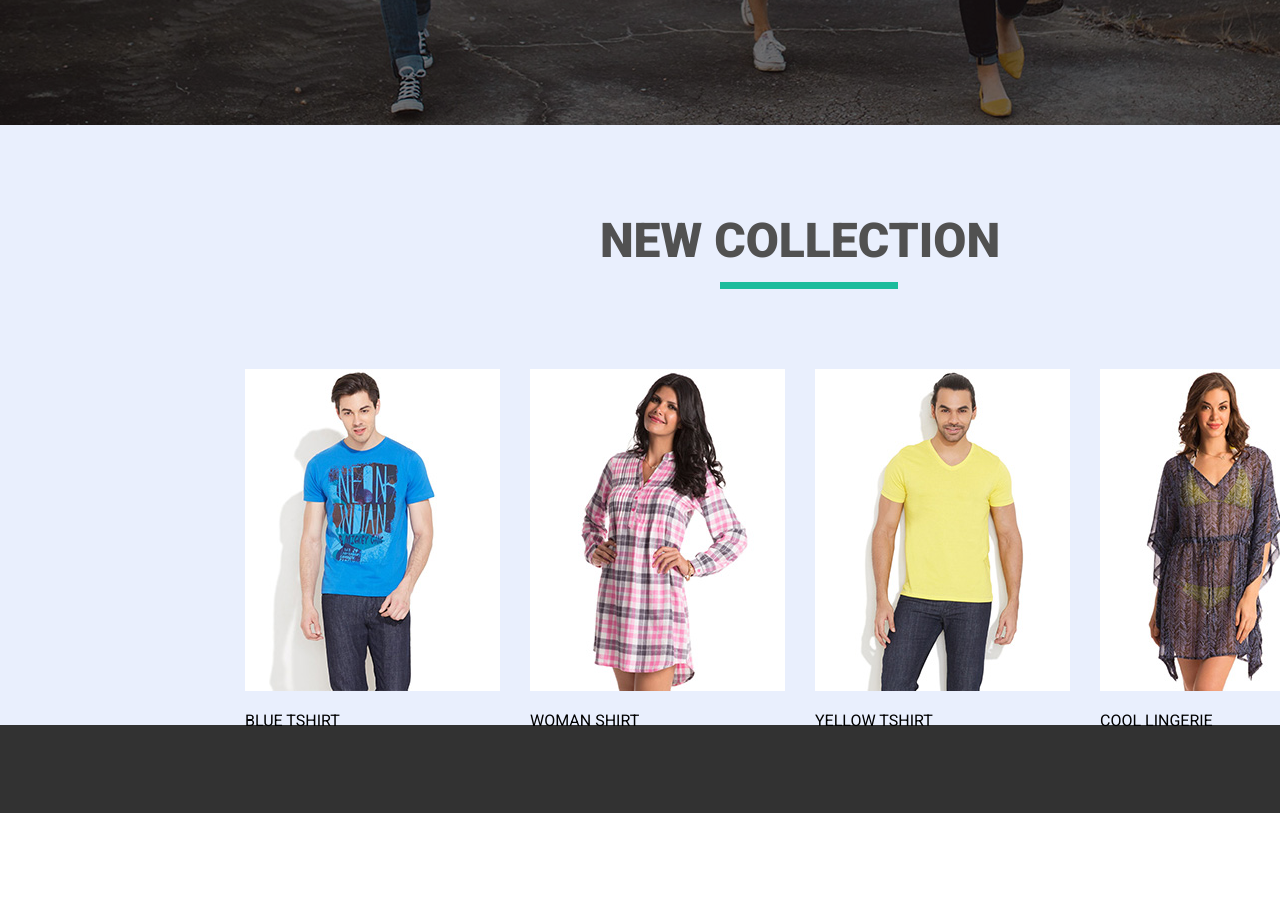
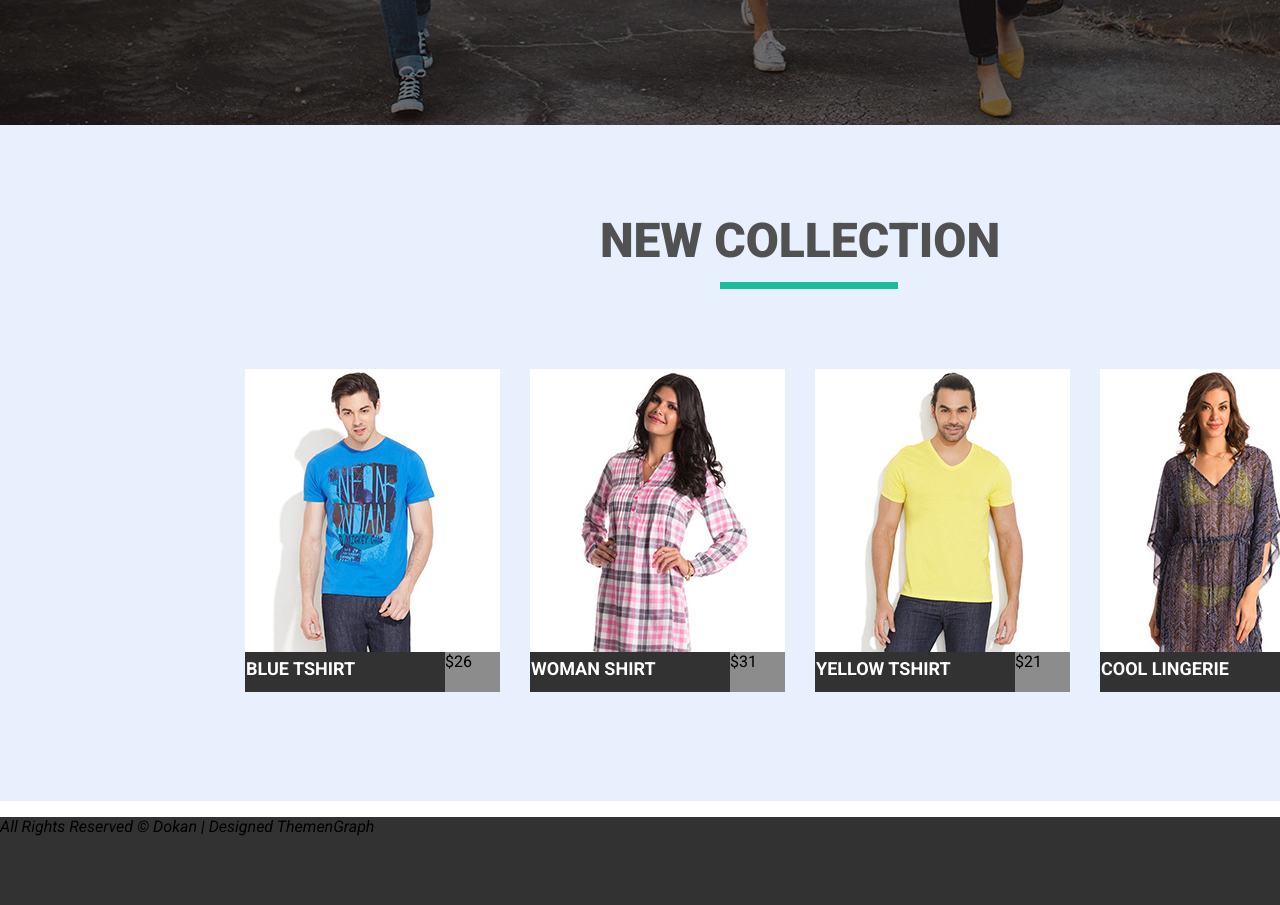
Before and after one commit to smdeile/goit-fe-course, a plain HTML site: page module-5/index.html in a window 1280 px wide. Shown: the part 620-1525 px from the top of the page. Before the commit the page ends 1433 px from the top, so only its background shows below. Drawn offline with nearby package versions, Linux system fonts and the light colour scheme.

Commit message:
bottom absolut work

```diff
--- a/module-5/css/styles.css
+++ b/module-5/css/styles.css
@@ -196,10 +196,10 @@ color: #ffffff;
 /* 2 block of main */
 
 .bottom-box {
-  background-image: url(/img/background.jpg);
+  background-color: #e9f0fd;
   position: relative;
   width: 1600px;
-  height: 600px;
+  height: 676px;
 
 }
 
@@ -229,11 +229,46 @@ color: #ffffff;
   padding: 0;
   margin-left: 245px;
   margin-bottom: 100px;
+  position: relative;
 }
-
+.item-list li {
+  position: relative;
+  width: 255px;
+  height: 323px;
+}
 .products {
   list-style: none;
   float: left;
+  /* position: relative; */
+}
+.products-signature {
+  position: absolute;
+
+  bottom: 0px;
+
+}
+.products a {
+  padding: 1px;
+  float: left;
+  bottom: 0px;
+  display: inline-block;
+  background-color: #323232;
+  color: #ffffff;
+  font-family: roboto;
+  font-size: 18px;
+  line-height: 32px;
+  font-weight: 700;
+  text-decoration: none;
+  width: 200px;
+  height: 40px;
+}
+.products p {
+  float: right;
+  display: inline-block;
+  background-color: #8c8c8c;
+  width: 55px;
+  height: 40px;
+  margin: 0;
 }
 
 .products:not(:last-child) {
@@ -244,13 +279,20 @@ footer {
   width:auto;
 }
 
-.last-block {
+/* .last-block {
   background-color: #323232;
   width: 1600px;
   height: 88px;
 
+} */
+.last-block {
+  background-image: url(/img/bottom-footer.jpg);
+  background-repeat: no-repeat;
+  background-position: center;
+  background-size: cover;
+  width: 1600px;
+  height: 88px;
 }
-
 
 .clearfix::after {
   content: "";
--- a/module-5/index.html
+++ b/module-5/index.html
@@ -57,27 +57,47 @@
       <section class="bottom-box container">
         <h3 class="bottom-box-hedder">NEW COLLECTION</h3>
         <ul class="clearfix item-list">
-          <li class="products">
-            <img src="./img/1man.jpg" alt="man in blue tshirt" class="products-photo">
-            <p class="products-name">BLUE TSHIRT</p>
+          <li class="clearfix products">
+              <img src="img/1man.jpg" alt="man in blue tshirt" class="products-photo">
+              <div class="products-signature clearfix">
+
+                 <a href="#">BLUE TSHIRT</a>
+                 <p class="products-price">$26</p>
+              </div>
           </li>
-          <li class="products">
-            <img src="./img/1woman.jpg" alt="woman in pink dress" class="products-photo">
-            <p class="products-name">WOMAN SHIRT</p>
+          <li class="clearfix products">
+              <img src="img/1woman.jpg" alt="woman in pink dress" class="products-photo">
+              <div class="products-signature clearfix">
+
+                 <a href="#">WOMAN SHIRT</a>
+                 <p class="products-price">$31</p>
+               </div>
           </li>
-          <li class="products">
-            <img src="./img/2man.jpg" alt="man in yellow tshirt" class="products-photo">
-            <p class="products-name">YELLOW TSHIRT</p>
+          <li class="clearfix products">
+              <img src="img/2man.jpg" alt="man in yellow tshirt" class="products-photo">
+               <div class="products-signature clearfix">
+
+                 <a href="#">YELLOW TSHIRT</a>
+                 <p class="products-price">$21</p>
+               </div>
           </li>
-          <li class="products">
-            <img src="./img/2woman.jpg" alt="woman in transparent dress" class="products-photo">
-            <p class="products-name">COOL LINGERIE</p>
+          <li class="clearfix products">
+              <img src="img/2woman.jpg" alt="woman in transparent dress" class="products-photo">
+             <div class="products-signature clearfix">
+
+               <a href="#">COOL LINGERIE</a>
+               <p class="products-price">$56</p>
+               </div>
           </li>
         </ul>
       </section>
     </main>
     <footer>
-      <div class="last-block"></div>
+      <div class="last-block">
+        <p>
+        <address>All Rights Reserved © Dokan | Designed ThemenGraph</address>
+      </p>
+      </div>
     </footer>
   </body>
 </html>
```
Also changed, not shown: module-5/img/bottom-footer.jpg (added).
